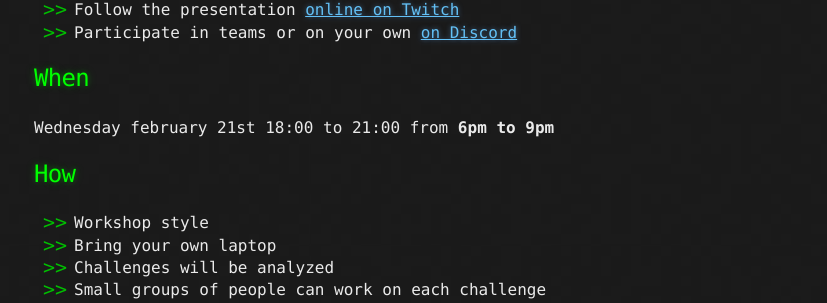
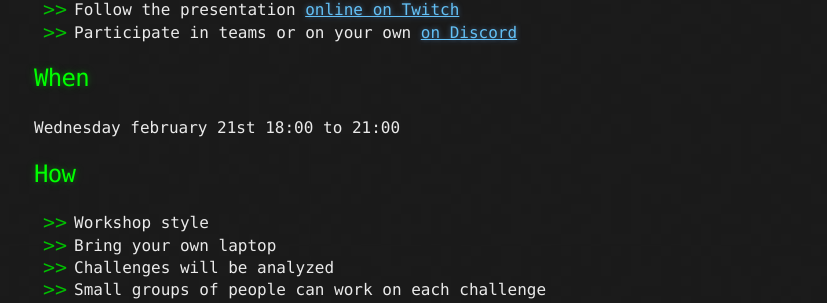
Before and after one commit to montrehack/montrehack.github.com, a Jekyll site: the page built from _posts/2024-02-21-24hctf-blues-clues-track.md, in a window 1280 px wide and 900 px high, scrolled down 1741 px. Shown: the part 142-445 px from the top of the window, without its empty margins (222-1049 px from the left). Built offline with Jekyll 4.4.1, drawn with Linux system fonts in a browser that asks for light colours; some of the changed text lies outside the part shown.

Commit message:
fix typo

```diff
--- a/_posts/2024-02-21-24hctf-blues-clues-track.md
+++ b/_posts/2024-02-21-24hctf-blues-clues-track.md
@@ -80,7 +80,7 @@ This edition is over. Here are the archived assets:
 
 ## When
 
-{{ page.date_long_en | capitalize }} from **6pm to 9pm**
+{{ page.date_long_en | capitalize }}
 
 ## How
 
@@ -143,7 +143,7 @@ Cette édition est terminé, voici les archives:
 
 ## Quand
 
-{{ page.date_long_fr | capitalize}} de **18h à 21h**
+{{ page.date_long_fr | capitalize}}
 
 ## Comment
 
```
